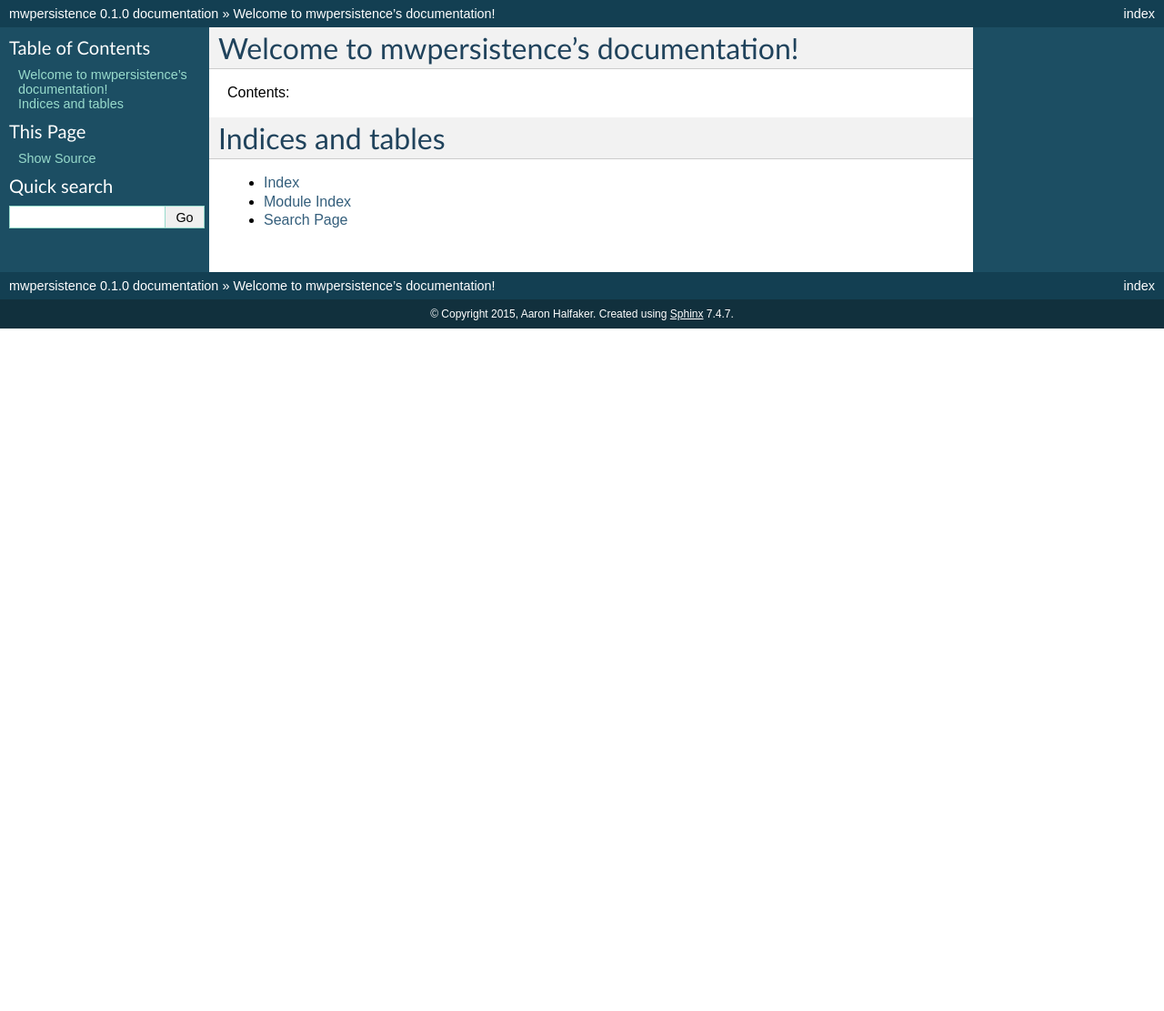
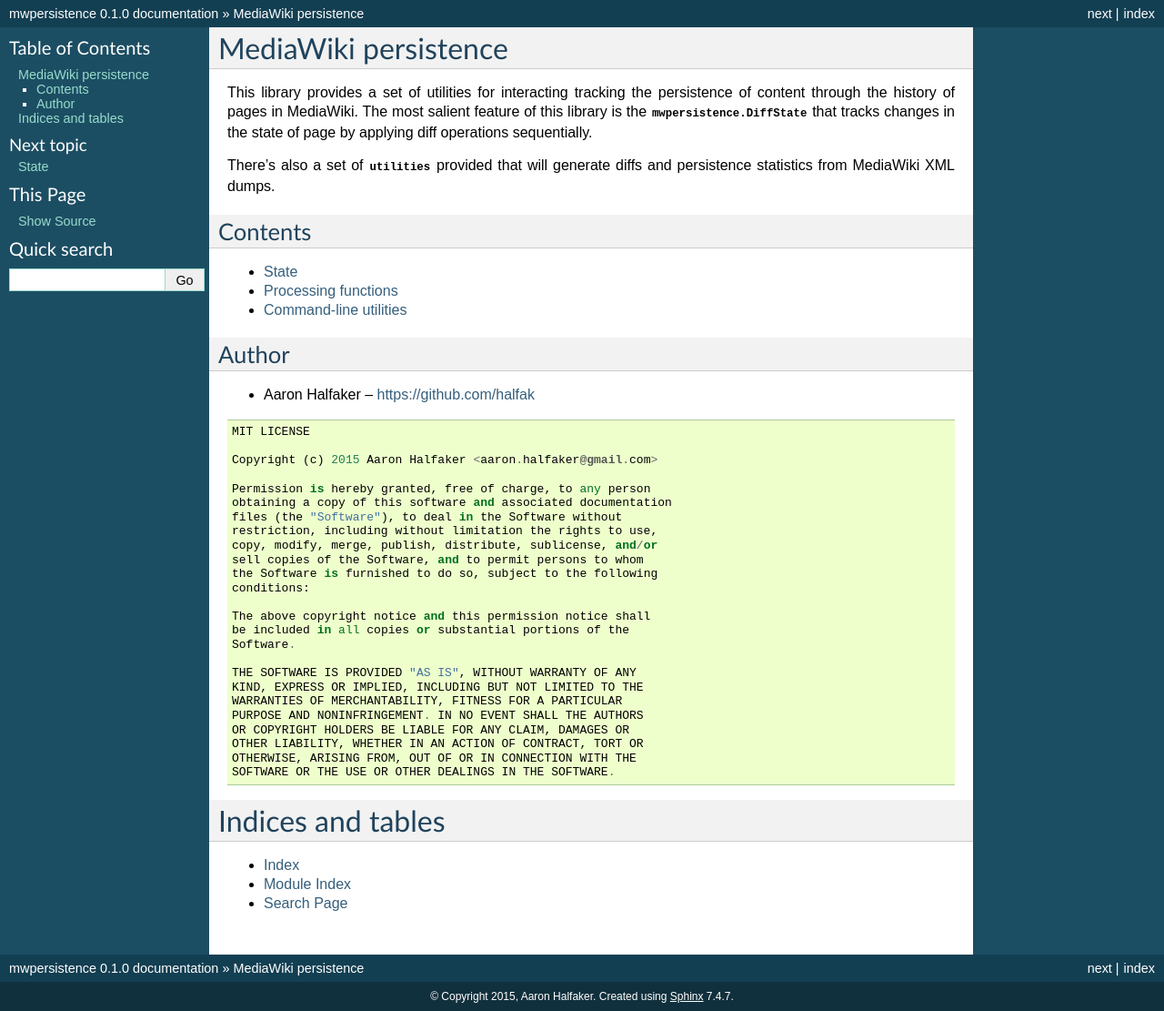
Before and after one commit to mediawiki-utilities/python-mwpersistence, a Sphinx documentation site: the page built from doc/index.rst, in a window 1280 px wide. Shown: the whole page at 91% size. Built offline with Sphinx 7.4.7, drawn with Linux system fonts in a browser that asks for light colours; before the commit the page ends 900 px from its top, so only the background shows below that.

Commit message:
Cleans up documentation.  Minimum sphinx draft complete.

```diff
--- /dev/null
+++ b/doc/functions.rst
@@ -0,0 +1,8 @@
+Processing functions
+====================
+
+.. autofunction:: mwpersistence.dump2diffs
+
+.. autofunction:: mwpersistence.diffs2persistence
+
+.. autofunction:: mwpersistence.persistence2stats
--- a/doc/index.rst
+++ b/doc/index.rst
@@ -1,17 +1,54 @@
-.. mwpersistence documentation master file, created by
-   sphinx-quickstart on Tue Sep 15 18:09:47 2015.
-   You can adapt this file completely to your liking, but it should at least
-   contain the root `toctree` directive.
+MediaWiki persistence
+=====================
 
-Welcome to mwpersistence's documentation!
-=========================================
+This library provides a set of utilities for interacting tracking the
+persistence of content through the history of pages in MediaWiki.  The most
+salient feature of this library is the :class:`mwpersistence.DiffState` that
+tracks changes in the state of page by applying diff operations sequentially.
 
-Contents:
+There's also a set of :mod:`~mwpersistence.utilities` provided that will
+generate diffs and persistence statistics from MediaWiki XML dumps.
 
+Contents
+--------
 .. toctree::
-   :maxdepth: 2
+    :maxdepth: 1
 
+    state
+    functions
+    utilities
 
+Author
+------
+* Aaron Halfaker -- https://github.com/halfak
+
+.. code::
+
+  MIT LICENSE
+
+  Copyright (c) 2015 Aaron Halfaker <aaron.halfaker@gmail.com>
+
+  Permission is hereby granted, free of charge, to any person
+  obtaining a copy of this software and associated documentation
+  files (the "Software"), to deal in the Software without
+  restriction, including without limitation the rights to use,
+  copy, modify, merge, publish, distribute, sublicense, and/or
+  sell copies of the Software, and to permit persons to whom
+  the Software is furnished to do so, subject to the following
+  conditions:
+
+  The above copyright notice and this permission notice shall
+  be included in all copies or substantial portions of the
+  Software.
+
+  THE SOFTWARE IS PROVIDED "AS IS", WITHOUT WARRANTY OF ANY
+  KIND, EXPRESS OR IMPLIED, INCLUDING BUT NOT LIMITED TO THE
+  WARRANTIES OF MERCHANTABILITY, FITNESS FOR A PARTICULAR
+  PURPOSE AND NONINFRINGEMENT. IN NO EVENT SHALL THE AUTHORS
+  OR COPYRIGHT HOLDERS BE LIABLE FOR ANY CLAIM, DAMAGES OR
+  OTHER LIABILITY, WHETHER IN AN ACTION OF CONTRACT, TORT OR
+  OTHERWISE, ARISING FROM, OUT OF OR IN CONNECTION WITH THE
+  SOFTWARE OR THE USE OR OTHER DEALINGS IN THE SOFTWARE.
 
 Indices and tables
 ==================
--- /dev/null
+++ b/doc/state.rst
@@ -0,0 +1,12 @@
+State
+=====
+
+.. autoclass:: mwpersistence.DiffState
+  :members:
+
+
+Abstract base
+-------------
+
+.. autoclass:: mwpersistence.State
+  :members:
--- /dev/null
+++ b/doc/utilities.rst
@@ -0,0 +1,4 @@
+Command-line utilities
+======================
+
+.. automodule:: mwpersistence.utilities
--- a/mwpersistence/__init__.py
+++ b/mwpersistence/__init__.py
@@ -3,9 +3,8 @@ from .state import State, DiffState
 from .utilities.dump2diffs import dump2diffs
 from .utilities.diffs2persistence import diffs2persistence
 from .utilities.persistence2stats import persistence2stats
-from .utilities.dump2stats import dump2stats
 
 __version__ = "0.1.0"
 
 __all__ = [Token, State, DiffState, dump2diffs, diffs2persistence,
-           persistence2stats, dump2stats]
+           persistence2stats]
```
Also changed, not shown: 5 other files.
